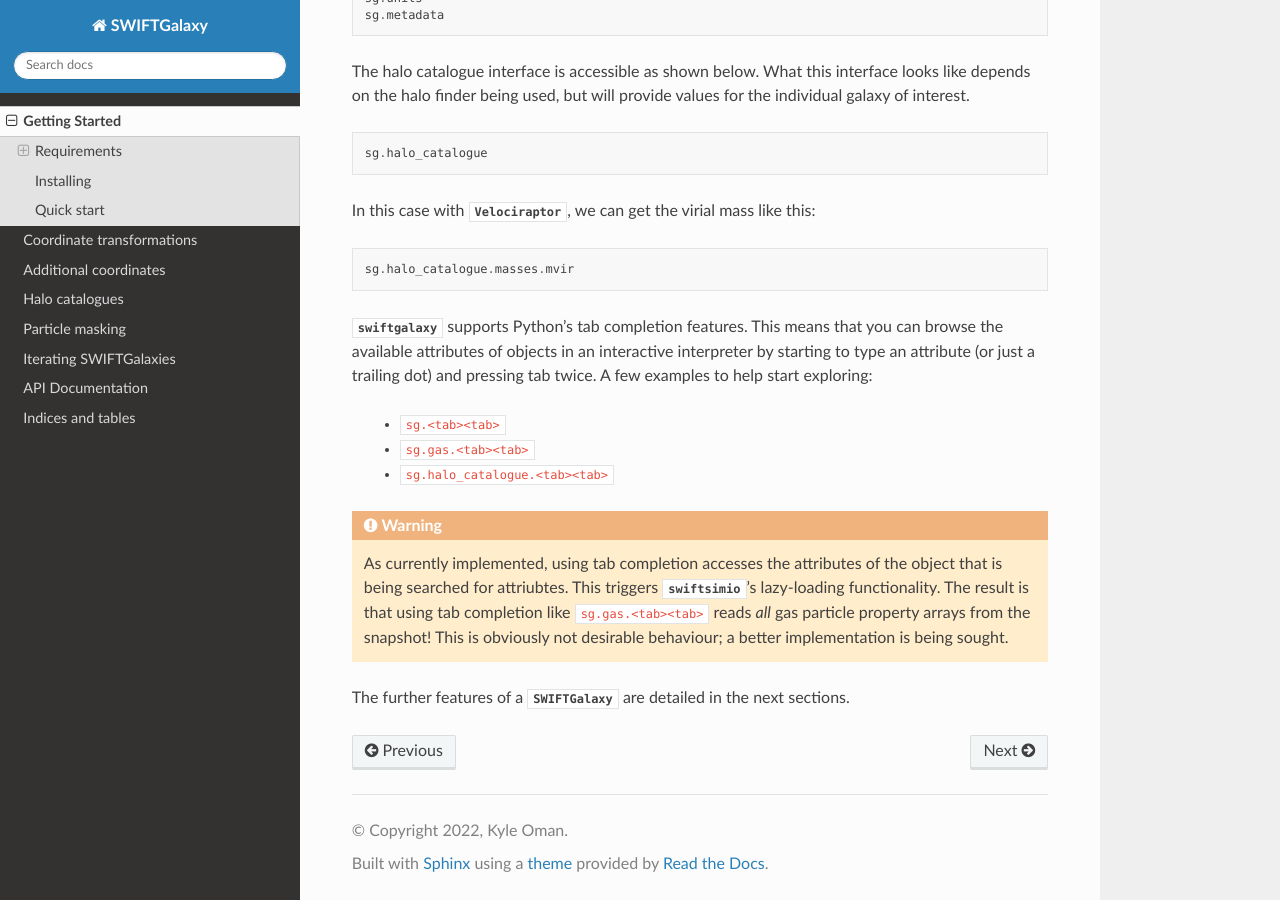
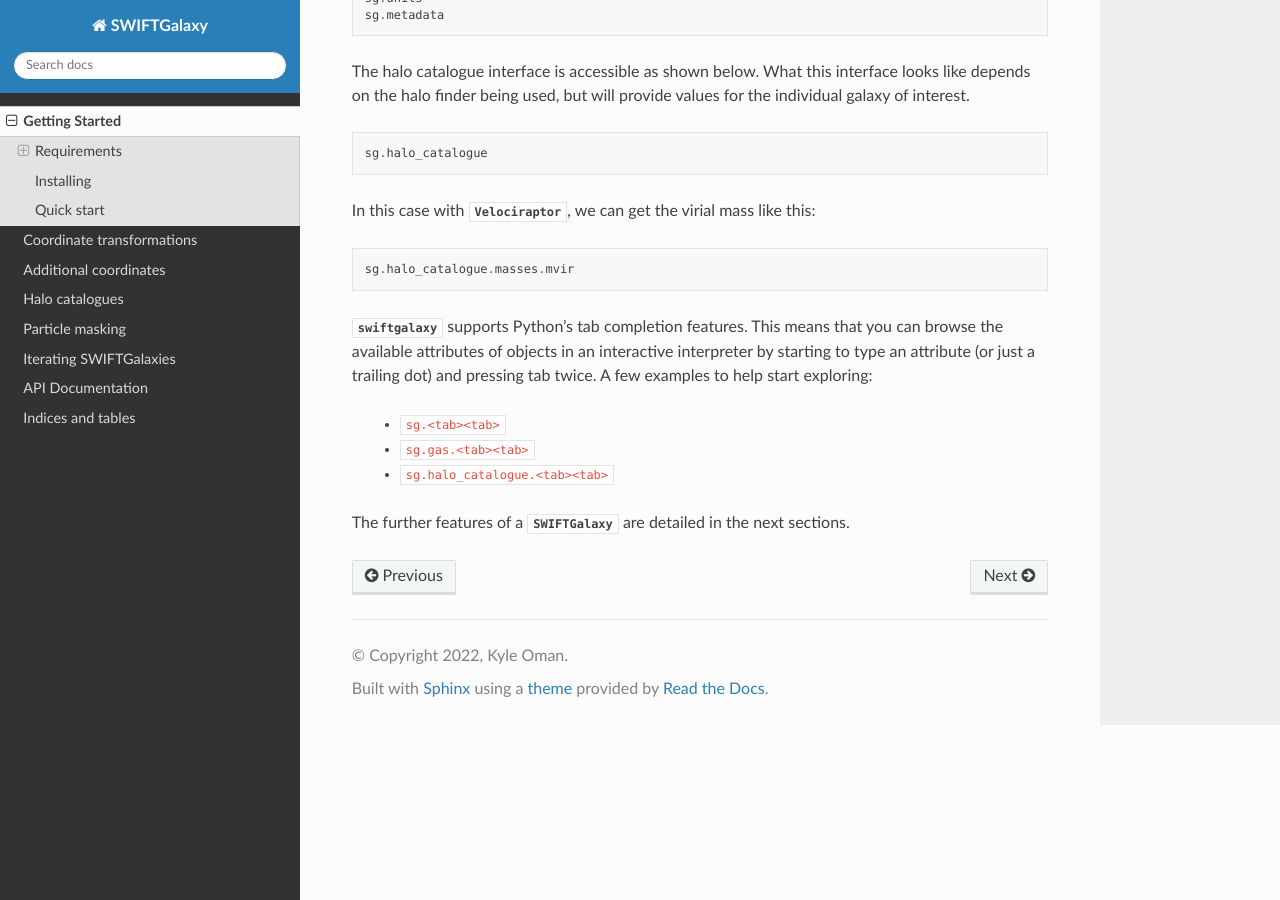
Before and after one commit to SWIFTSIM/swiftgalaxy, a Sphinx documentation site: the page built from docs/source/getting_started/index.rst, in a window 1280 px wide and 900 px high, scrolled down 1939 px. Built offline with Sphinx 7.4.7 and the Read the Docs theme 3.1.0, drawn with Linux system fonts in a browser that asks for light colours.

Commit message:
Remove warning on unintentional lazy loading.

```diff
--- a/docs/source/getting_started/index.rst
+++ b/docs/source/getting_started/index.rst
@@ -97,8 +97,4 @@ In this case with :class:`~swiftgalaxy.halo_catalogues.Velociraptor`, we can get
    - ``sg.gas.<tab><tab>``
    - ``sg.halo_catalogue.<tab><tab>``
 
-.. warning::
-
-   As currently implemented, using tab completion accesses the attributes of the object that is being searched for attriubtes. This triggers :mod:`swiftsimio`'s lazy-loading functionality. The result is that using tab completion like ``sg.gas.<tab><tab>`` reads *all* gas particle property arrays from the snapshot! This is obviously not desirable behaviour; a better implementation is being sought.
-
 The further features of a :class:`~swiftgalaxy.reader.SWIFTGalaxy` are detailed in the next sections.
```
